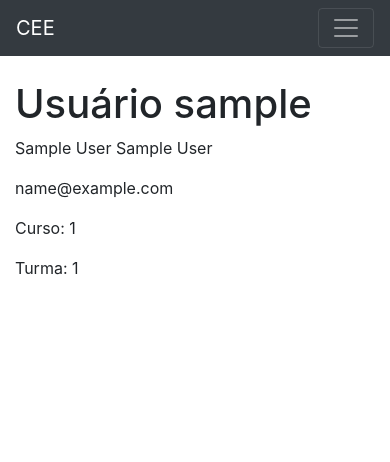
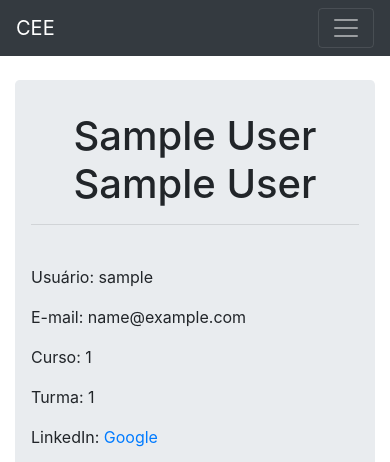
Before and after one commit to heladiolopes/portalCEE, a Flask app: page /profile in a window 390 px wide; the page is wider, and only the part inside the window is pictured. Shown: the top 462 px of that part. Run offline with Flask 2, Linux system fonts and the light colour scheme; the visitor is signed in with stand-in values (Sample User, id 1); some libraries are stand-ins or nearby versions.

Commit message:
Mudanças em app e profile

```diff
--- a/source/app.py
+++ b/source/app.py
@@ -5,7 +5,7 @@ from passlib.hash import sha256_crypt
 from functools import wraps
 
 # Dependências do código
-from source.core.register_form import RegisterForm
+from source.core.register_form import RegisterForm, cursos
 from source.jobs import Jobs
 
 
@@ -97,7 +97,10 @@ def login():
                 session['l_name'] = data['last_name']
                 session['email'] = data['email']
                 session['username'] = data['username']
-                session['course'] = data['course']
+                for c in cursos:
+                    if c[0] == data['course']:
+                        session['course'] = c[1]
+
                 session['year'] = data['year']
 
                 flash('You are now logged in', 'success')
@@ -154,4 +157,4 @@ def company(empresa):
 
 
 if __name__ == '__main__':
-    app.run(debug=True)
+    app.run(debug=True, host='192.168.0.83')
--- a/source/templates/profile.html
+++ b/source/templates/profile.html
@@ -1,10 +1,21 @@
 {% extends 'layout.html' %}
 
 {% block body %}
-
-    <h1>Usuário {{ session.username }}</h1>
-    <p>{{ session.f_name }} {{ session.l_name }}</p>
-    <p>{{ session.email }}</p>
-    <p>Curso: {{ session.course }}</p>
-    <p>Turma: {{ session.year }}</p>
+<div class="jumbotron text-center">
+    <h1>{{ session.f_name }} {{ session.l_name }}</h1>
+    <hr>
+    <br>
+    <div class="row">
+        <div class="col-sm-6 text-left">
+            <p>Usuário: {{ session.username }}</p>
+            <p>E-mail: {{ session.email }}</p>
+            <p>Curso: {{ session.course }}</p>
+            <p>Turma: {{ session.year }}</p>
+            <p>LinkedIn: <a href="www.google.com">Google</a></p>
+        </div>
+        <div class="col-sm-6">
+            <iframe src="https://calendar.google.com/calendar/embed?showPrint=0&amp;showTabs=0&amp;showCalendars=0&amp;showTz=0&amp;height=300&amp;wkst=1&amp;bgcolor=%23ffff33&amp;src=ceeportalces22%40gmail.com&amp;color=%231B887A&amp;ctz=America%2FSao_Paulo" style="border:solid 3px #777; border-radius:10px; padding:5px" width="400" height="300" frameborder="0" scrolling="no"></iframe>
+        </div>
+    </div>
+</div>
 {% endblock %}
```
